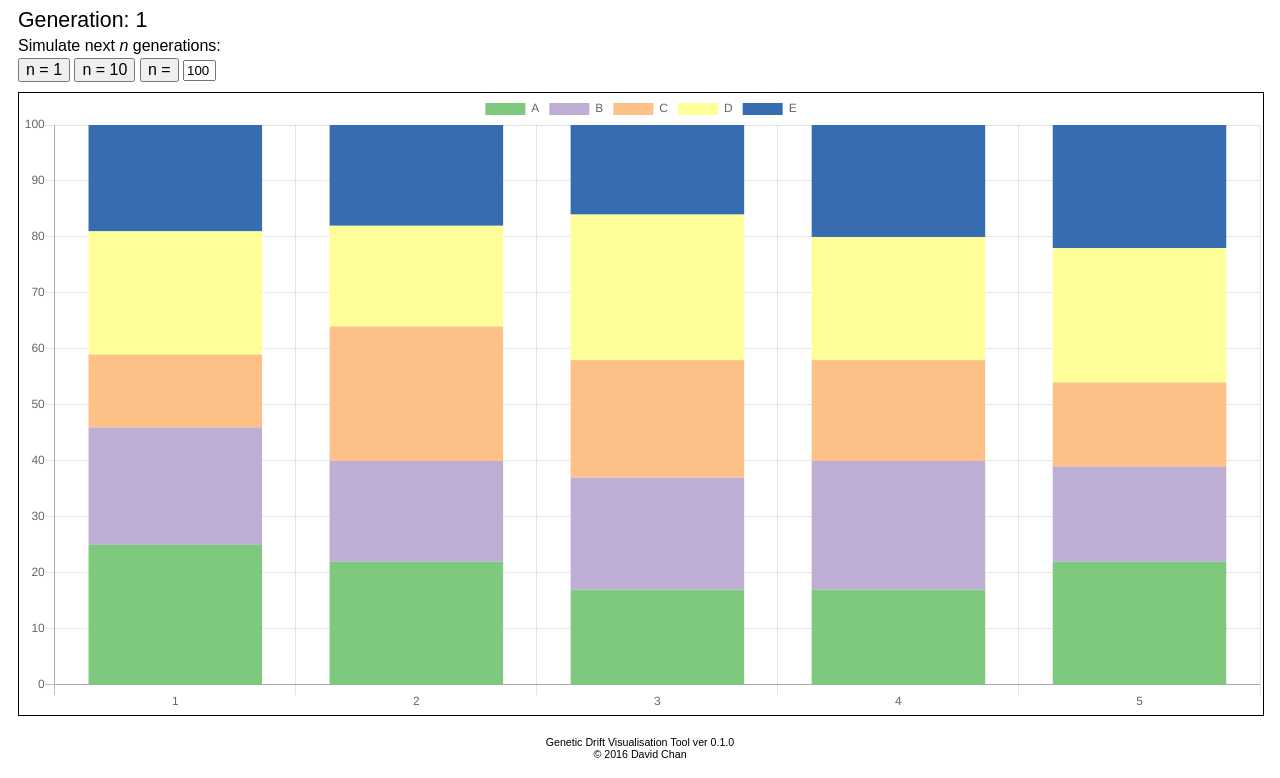
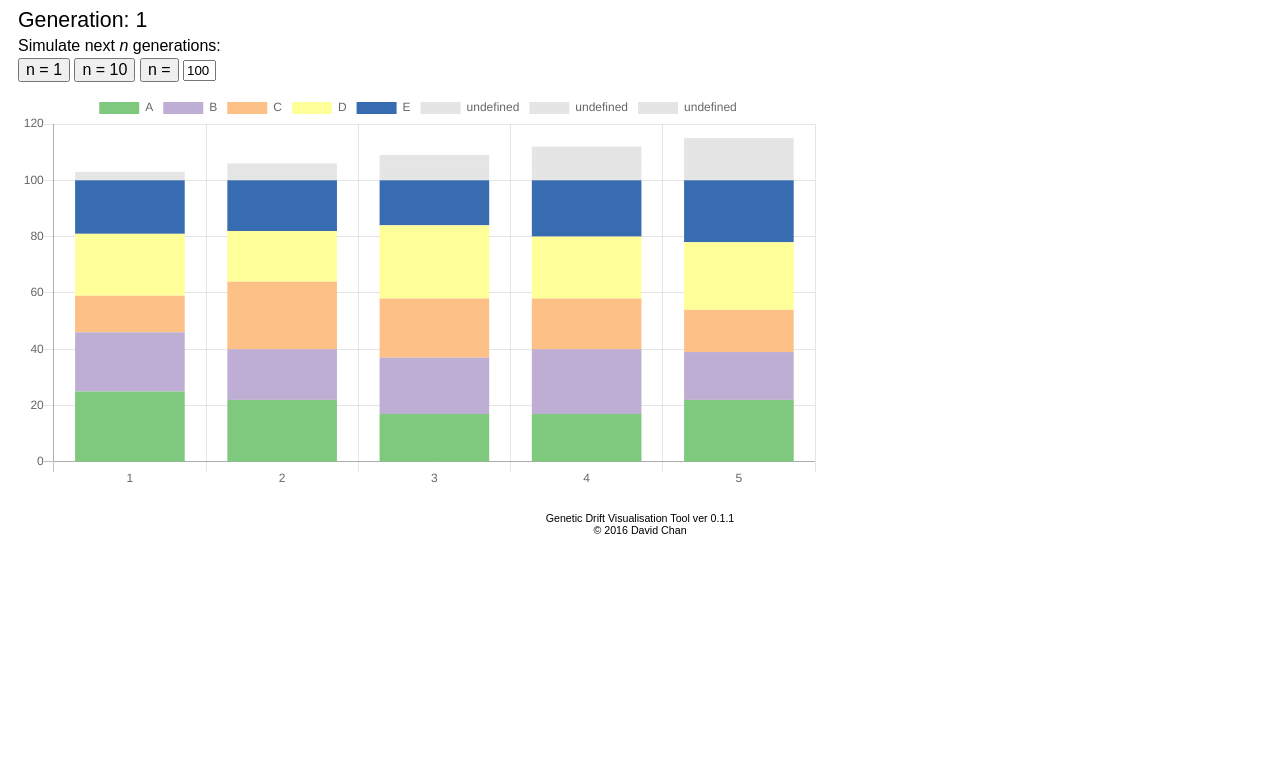
Before and after one commit to TheGreatGospel/GDVT, a plain HTML site: page main.html in a window 1280 px wide. Both pictures are taken after a click on the button "Simulate". Shown: the part 112-890 px from the top of the page. After the commit the page ends 800 px from the top, so only its background shows below. Drawn offline with nearby package versions, Linux system fonts and the light colour scheme.

Commit message:
Trombe - A

```diff
--- a/css/toolStyle.css
+++ b/css/toolStyle.css
@@ -6,8 +6,6 @@ body {
 button {
     font-size: 12pt;
 }
-
-canvas{ border: 1px solid black; }
 
 .main {
     padding: 10px;
@@ -37,11 +35,6 @@ canvas{ border: 1px solid black; }
     padding: 1px 0 1px 0;
 }
 
-#jsChart {
-    height: 400px;
-    width: 800px;
-}
-
 #copyright {
     font-size: 8pt;
     text-align: center;
@@ -61,3 +54,7 @@ canvas{ border: 1px solid black; }
     line-height: 2;
     flex-grow: 1;
 }
+
+#jsBody_Simulation {
+    display: none;
+}
--- a/main.html
+++ b/main.html
@@ -70,7 +70,7 @@
     <div class="jsBody_Child" id="subheading">
         Generation: <span id="displayCurrentGen"></span>
     </div>
-    <div  class="jsBody_Child" id="subtoolbar">
+    <div class="jsBody_Child" id="subtoolbar">
         Simulate next <i>n</i> generations: <br>
         <button id="n.eq.1" onclick="sim_n1()">
             n = 1
@@ -90,7 +90,7 @@
 
 <!-- Bottom Matter HTML (Start) -->
 <div class="main" id="copyright">
-    Genetic Drift Visualisation Tool ver 0.1.0 <br>
+    Genetic Drift Visualisation Tool ver 0.1.1 <br>
     &copy 2016 David Chan
 </div>
 <!-- Bottom Matter HTML (End) -->
@@ -99,18 +99,19 @@
 <script>
     var settings = {
             popSize: 50,
-            numOfPop: 10,
-            init: 1
+            numOfPop: 5,
+            init: 1,
+            numOfAlleles: 5
         },
+        alleles = new alleleObj(),
         rng = new pseudoRandom(),
-        alleles = new alleleObj(["A", "B", "C", "D", "E"]),
         allSpecies = [],
         ctx = $("#jsChart_alleleDens"),
         simGraph = null;
 
-    $("#jsBody_Simulation").css({display: "none"})
+    alleles.create(settings.numOfAlleles);
 </script>
-<!-- Initialisation JS (End) -->
+<!-- Initialisation JS (End)f -->
 
 </body>
 </html>
--- a/scripts/options.js
+++ b/scripts/options.js
@@ -3,7 +3,8 @@ function options_Validate() {
         var inpObj = {
             popSize: parseInt($("#option_popSize").val(), 10),
             numOfPop: parseInt($("#option_numOfPop").val(), 10),
-            init: parseInt($("#option_init").val(), 10)
+            init: parseInt($("#option_init").val(), 10),
+            numOfAlleles: 8
         };
 
         errorMsg += conditionHack(isNaN(inpObj.popSize),
--- a/scripts/simulation.js
+++ b/scripts/simulation.js
@@ -1,5 +1,29 @@
-function alleleObj(pool) {
-    this.pool = pool;
+function alleleObj() {
+    var fullPool = [
+        {code: "A", colour: "rgba(127, 201, 127, 1)"},
+        {code: "B", colour: "rgba(190, 174, 212, 1)"},
+        {code: "C", colour: "rgba(253, 192, 134, 1)"},
+        {code: "D", colour: "rgba(255, 255, 153, 1)"},
+        {code: "E", colour: "rgba(56, 108, 176, 1)"},
+        {code: "F", colour: "rgba(240, 2, 127, 1)"},
+        {code: "G", colour: "rgba(191, 91, 23, 1)"},
+        {code: "H", colour: "rgba(102, 102, 102 ,1)"}
+    ];
+
+    this.pool = [];
+    this.colours = [];
+
+    this.create = function(poolSize) {
+        var i = 0;
+        if (poolSize > 8) {
+            poolSize = 8;
+        };
+
+        for (i = 0; i < poolSize; i++) {
+            this.pool.push(fullPool[i].code);
+            this.colours.push(fullPool[i].colour);
+        };
+    };
 
     this.grab_Unif = function() {
         var i = 0,
@@ -11,7 +35,7 @@ function alleleObj(pool) {
             ]);
         };
         return toReturn;
-    }
+    };
 }
 
 function member(alleles) {
@@ -96,7 +120,7 @@ function species(genSize) {
 function simGraphUpdate() {
     var i = 0,
         j = 0,
-        allelesLen = alleles.pool.length,
+        allelesLen = settings.numOfAlleles,
         currentGen = allSpecies[0].genNumber,
         tempArray = [],
         newData = [];
@@ -165,28 +189,19 @@ function simulation_Init() {
 
 
         newData.labels = dummyData;
+
         newData.datasets = [];
-            newData.datasets.push({label: "A",
-                                data: dummyData,
-                                backgroundColor: "rgba(127,201,127,1)"
-            });
-            newData.datasets.push({label: "B",
-                                data: dummyData,
-                                backgroundColor: "rgba(190,174,212,1)"
-            });
-            newData.datasets.push({label: "C",
-                                data: dummyData,
-                                backgroundColor: "rgba(253,192,134,1)"
-            });
-            newData.datasets.push({label: "D",
-                                data: dummyData,
-                                backgroundColor: "rgba(255,255,153,1)"
-            });
-            newData.datasets.push({label: "E",
-                                data: dummyData,
-                                backgroundColor: "rgba(56,108,176,1)"
-            });
 
+    for (i = 0; i < settings.numOfAlleles; i++) {
+        newData.datasets.push({
+            label: alleles.pool[i],
+            data: dummyData,
+            backgroundColor: alleles.colours[i]
+        });
+    };
+
+        ctx[0].height = 400;
+        ctx[0].width = 800;
         simGraph = new Chart(ctx, {
             type: 'bar',
             data: newData,
@@ -198,10 +213,11 @@ function simulation_Init() {
                     yAxes: [{
                         stacked: true
                     }]
-                }
+                },
+                responsive: false
             }
 
         });
 
-              simGraphUpdate();
+            simGraphUpdate();
 }
--- a/scripts/utils.js
+++ b/scripts/utils.js
@@ -1,5 +1,3 @@
-/* Colour Brewer */
-
 function conditionHack(cnd1, msg1, cnd2, msg2) {
     if (cnd1) {
         return msg1;
@@ -31,6 +29,6 @@ function pseudoRandom() {
             this.bitSize = this.baseBit.length;
             this.bitArray = this.baseBit.split("");
         }
-        return parseInt(x, 2);
+        return x;
     }
 }
```
